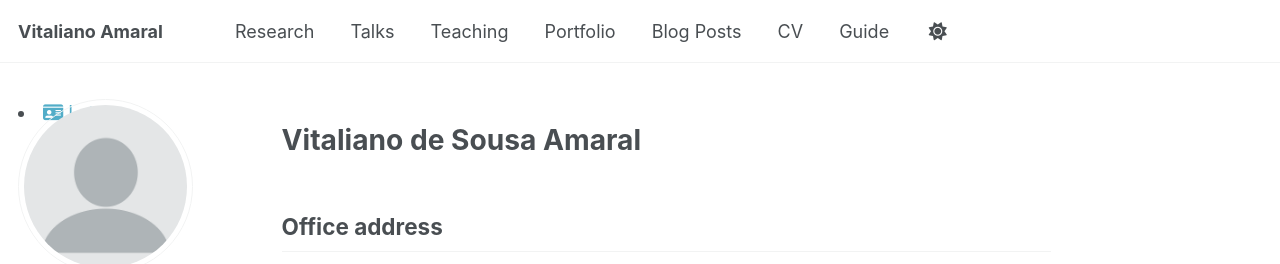
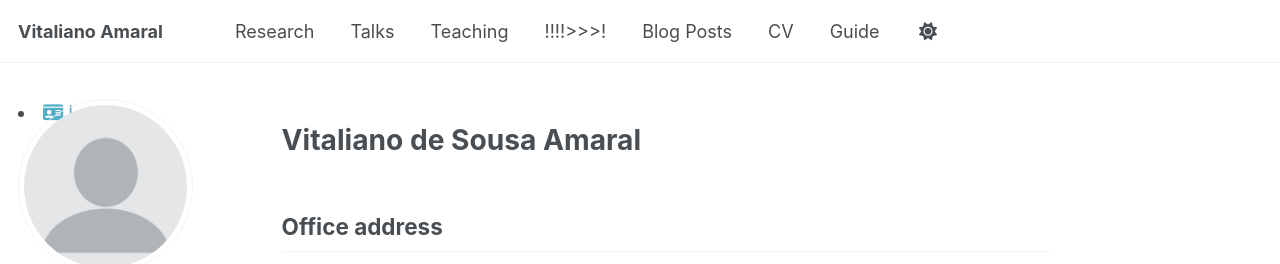
Before and after one commit to vitalianoamaral/vitalianoamaral.github.io, a Jekyll site: the page built from _pages/about.md, in a window 1280 px wide. Shown: the top 264 px of the page. Built offline with Jekyll 4.4.1, drawn with Linux system fonts in a browser that asks for light colours; some web fonts are replaced.

Commit message:
Update navigation.yml

```diff
--- a/_data/navigation.yml
+++ b/_data/navigation.yml
@@ -17,14 +17,14 @@ main:
   - title: "Teaching"
     url: /teaching/
 
-  - title: "Portfolio"
+  - title: "!!!!>>>!"
     url: /portfolio/
 
   - title: "Blog Posts"
     url: /year-archive/
 
   - title: "CV"
-    url: /cv/
+  #  url: /cv/
 
   # - title: "CV"
   #   url: /cv-json/
```
